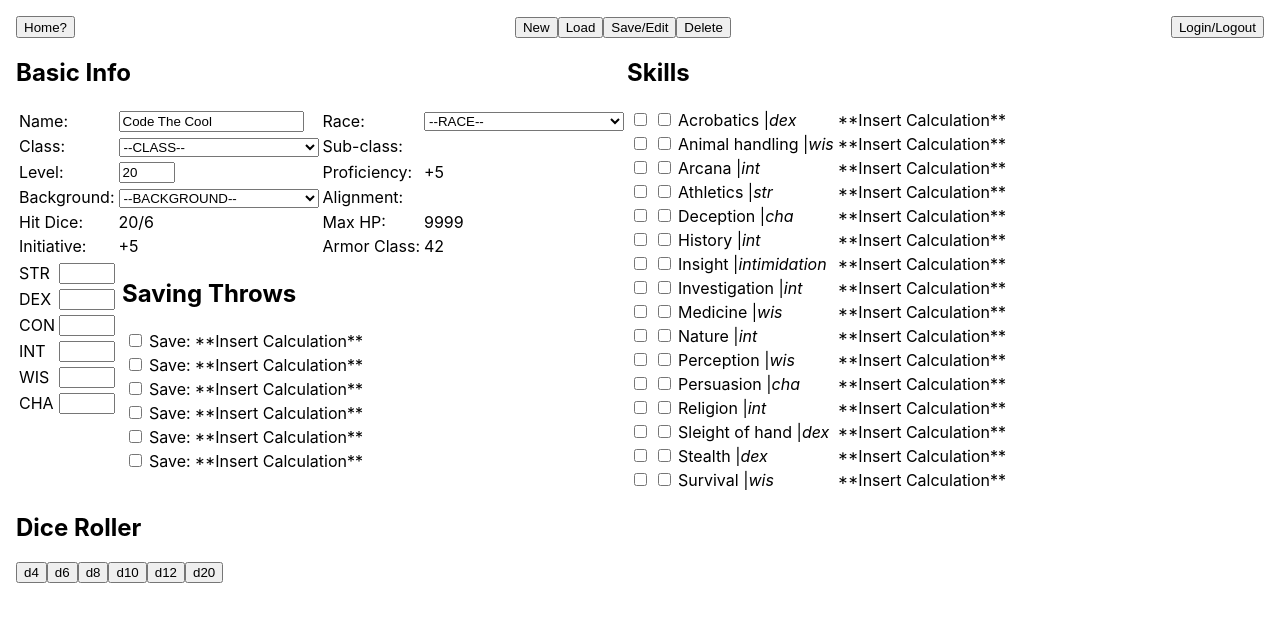
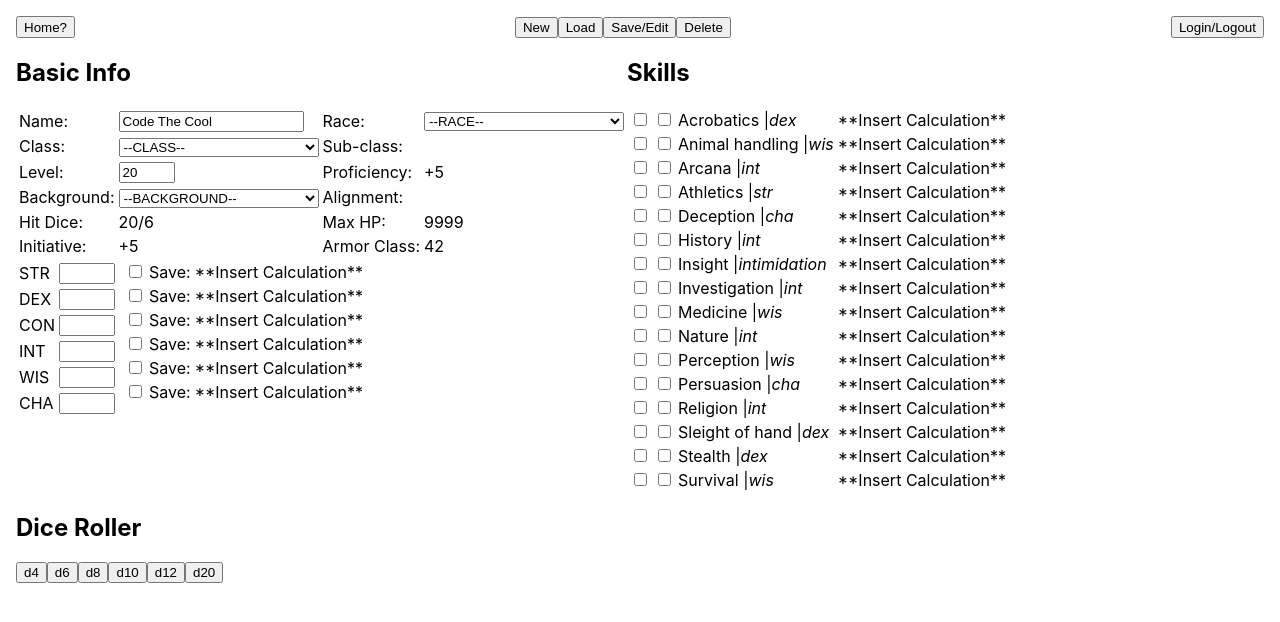
Before and after one commit to Kita004/petproject-react-dnd, a React (Create React App) app: page / in a window 1280 px wide. Shown: the top 622 px of the page. Built offline with nearby package versions, Linux system fonts and the light colour scheme; the HTML template or start-up script is replaced by a standard one.

Commit message:
remove h2

```diff
--- a/src/SavingThrowSelector.js
+++ b/src/SavingThrowSelector.js
@@ -2,7 +2,7 @@ import React from "react";
 
 const SavingThrowSelector = ({stats}) => {
     return <div id="savingThrowSelector">
-        <h2>Saving Throws</h2>
+        {/*<h2>Saving Throws</h2>*/}
         <table id="savingThrowTable" className="characterTable">
             <tbody>
             {stats.map(stat => {
```
